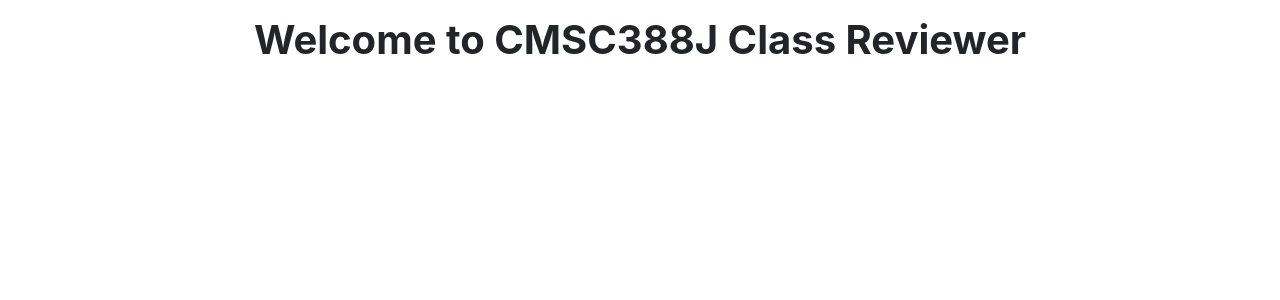
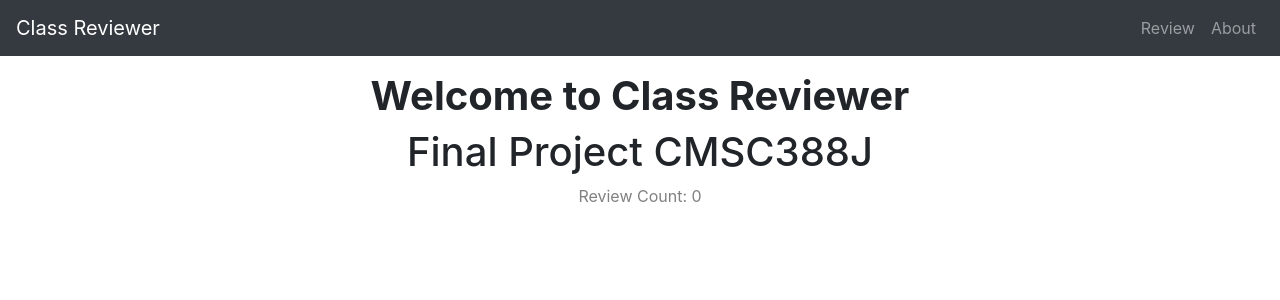
Before and after one commit to logan-lach/cmsc388JFinal, a Flask app: page / in a window 1280 px wide. Shown: the top 300 px of the page. Run offline with Flask 2, Linux system fonts and the light colour scheme; data that the repository does not hold is empty; some libraries are stand-ins or nearby versions.

Commit message:
worked on review form and updated welcomepage

```diff
--- a/flask_app/__init__.py
+++ b/flask_app/__init__.py
@@ -28,8 +28,8 @@ app.config.update(
 )
 
 db = MongoEngine(app)
-#temp commented out
-#login_manager = LoginManager(app)
+"""*******Temp comment till login written"""
+login_manager = LoginManager(app)
 #login_manager.login_view = "login"
 bcrypt = Bcrypt(app)
 
--- a/flask_app/forms.py
+++ b/flask_app/forms.py
@@ -12,7 +12,7 @@ from wtforms.validators import (
     EqualTo,
     ValidationError,
 )
-GPA_CHOICES = [('1', 'A'), ('2', 'B'), ('3','C'),('4','D'), ('5','F'), ('6', 'W')]
+GPA_CHOICES = [('A', 'A'), ('B', 'B'), ('C','C'),('D','D'), ('F','F'), ('W', 'W')]
 # from .models import User
 
 class ReviewForm(FlaskForm):
--- a/flask_app/routes.py
+++ b/flask_app/routes.py
@@ -3,6 +3,7 @@ from flask import render_template, request, redirect, url_for, flash
 from flask_mongoengine import MongoEngine
 import io
 import base64
+"""*******Temp comment till login written"""
 # from flask_login import (
 #     LoginManager,
 #     current_user,
@@ -19,19 +20,29 @@ from datetime import datetime
 # local
 from . import app, bcrypt, client
 # from .forms import (
-# from .models import User, Review, load_user
-# from .utils import current_time
+from .models import Review
+from .utils import current_time
 
 """ ************ View functions ************ """
 
 
 @app.route("/", methods=["GET", "POST"])
 def index():
-	return render_template("welcome_page.html")
+	reviews = Review.objects()
+	return render_template("welcome_page.html", reviews=reviews)
 
 @app.route('/test',methods=["GET", "POST"])
 def review():
 	form = ReviewForm()
 	if form.validate_on_submit():
-		return render_template("welcome_page.html")
-	return render_template("test.html", form=form)
+		feedback = Review(
+            #commenter=current_user._get_current_object(),
+            content=form.text.data,
+            date=current_time(),
+            classes=form.classes.data,
+			gpa=form.gpa.data)
+
+		feedback.save()
+
+	reviews = Review.objects()
+	return render_template("test.html", form=form, reviews=reviews)
--- a/flask_app/templates/header.html
+++ b/flask_app/templates/header.html
@@ -1,14 +1,22 @@
 {% extends "base.html" %}
 {% block header %}
 <nav class="navbar navbar-expand-lg navbar-dark bg-dark">
-    <a class="navbar-brand" href="{{ url_for('index') }}">Movie Reviewer</a>
+    <a class="navbar-brand">Class Reviewer</a>
     <button class="navbar-toggler" type="button" data-toggle="collapse" data-target="#navbarCollapse"
         aria-controls="navbarSupportedContent" aria-expanded="false" aria-label="Toggle navigation">
         <span class="navbar-toggler-icon"></span>
     </button>
-
-    <div class="collapse navbar-collapse" id="navbarCollapse">
+    {# Comment out as there are no login forms yet#}
+     <div class="collapse navbar-collapse" id="navbarCollapse">
         <ul class="navbar-nav ml-auto">
+            <li class="nav-item">
+                <a class="nav-link" href="test">Review</a>
+            </li>
+            <li class="nav-item">
+                <a class="nav-link" href="test">About</a>
+            </li>
+        </ul>
+        {# <ul class="navbar-nav ml-auto">
             {% if current_user.is_authenticated %}
             <li class="nav-item">
                 <a class="nav-link" href="{{ url_for('account') }}">
@@ -33,6 +41,7 @@
             </li>
             {% endif %}
         </ul>
+        #}
     </div>
 </nav>
 
--- a/flask_app/templates/welcome_page.html
+++ b/flask_app/templates/welcome_page.html
@@ -1,7 +1,25 @@
-{% extends "base.html" %}
-{% block header %}
+{% extends "header.html"%}
+{% block content%}
 <div class="mt-3 text-center">
-    <h1 style="font-weight: bold;">Welcome to CMSC388J Class Reviewer</h1>
+    <h1 style="font-weight: bold;">Welcome to Class Reviewer</h1>
+    <h1 > Final Project CMSC388J</h1>
+    <paragraph style="color: gray;">Review Count: {{reviews|length}}</paragraph>
 </div>
+<div style="float: left;">
+    {% for review in reviews %}
+    <h2> Course: {{ review.classes }} </h2>
+      <li class="media review-item">
+        <div class="media-body">
+          <span class="float-left">
+            <small>{{ review.date }}</small>
+            <small>{{review.gpa}}</small>
+          </span>
+          <p class="image-float-left" style="float: left;  white-space: pre;">
+            {{ review.content }}
+          </p>
 
+        </div>
+      </li>
+      {%endfor%}
+  </div>
 {% endblock %}
```
Also changed, not shown: flask_app/models.py (+4 -4 lines), flask_app/templates/test.html (+22 -6 lines).
